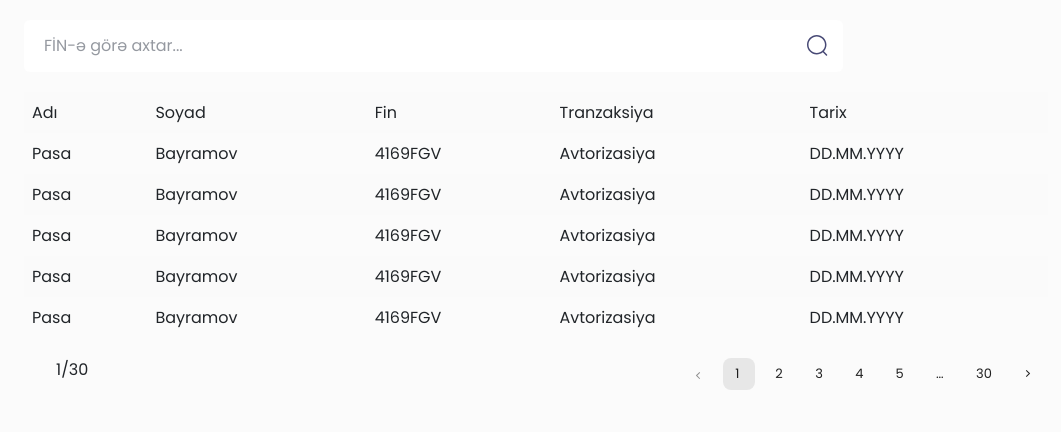
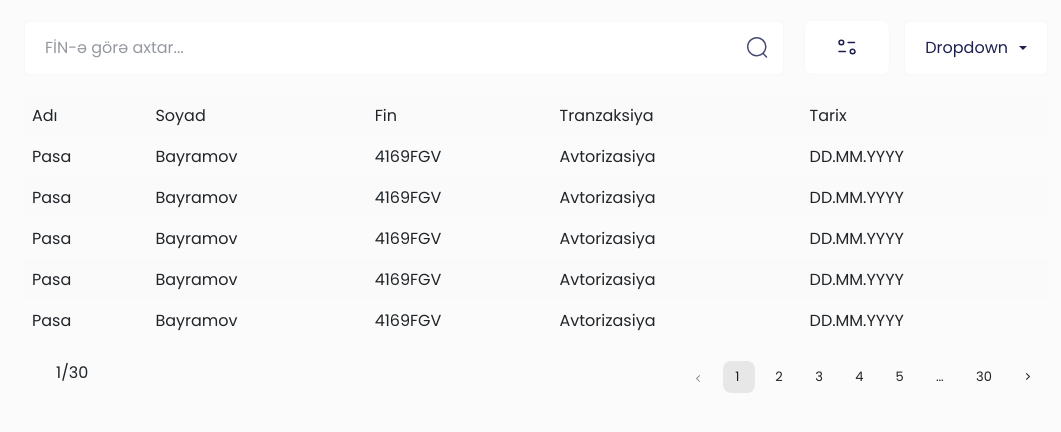
Before and after one commit to RzayevTaleh01/SimaFront_Main_Task, a React app: page / in a window 1280 px wide. Shown: the whole page, without its empty margins (104-1165 px from the left). Built offline with nearby package versions, Linux system fonts and the light colour scheme.

Commit message:
Task 3 (Filter Table) starter

```diff
--- a/package.json
+++ b/package.json
@@ -6,7 +6,7 @@
     "@reduxjs/toolkit": "^1.8.6",
     "bootstrap": "^5.2.2",
     "classnames": "^2.3.1",
-    "react": "^18.0.0",
+    "react": "^18.2.0",
     "react-dom": "^17.0.0",
     "react-redux": "^8.0.4",
     "reactstrap": "^9.1.4",
--- a/src/assets/style/style.scss
+++ b/src/assets/style/style.scss
@@ -9,6 +9,11 @@ body {
 
 ul {
   list-style: none;
+}
+
+button {
+  border: none;
+  background-color: transparent;
 }
 
 table {
@@ -40,9 +45,14 @@ td {
   width: 80%;
   margin: 20px auto;
 
+  .table-header {
+    display: flex;
+    align-items: center;
+
     .table-search {
       width: 80%;
       position: relative;
+      border: 1px solid #f8f8f8;
 
       .search-input {
         border: none;
@@ -62,6 +72,52 @@ td {
         right: 15px;
       }
     }
+
+    .table-filter {
+      display: flex;
+      margin-left: 20px;
+      margin-right: 14px;
+      justify-content: center;
+      padding: 14px 24px;
+      background-color: #ffffff;
+      border-radius: 8px;
+      border: 1px solid #f8f8f8;
+    }
+
+    .table-export {
+      border: 1px solid #f8f8f8;
+
+      .btn-secondary {
+        background-color: #ffffff !important;
+        color: #1d204f !important;
+        border: none;
+        padding: 14px 20px;
+      }
+      .dropdown-toggle::after {
+        margin-left: 11px !important;
+        vertical-align: 0.175em !important;
+      }
+
+      .dropdown-menu {
+        border: none;
+        &.show {
+          inset: 17px auto auto 0px !important;
+          padding: 12px 20px !important;
+          border-radius: 8px !important;
+        }
+      }
+
+      .dropdown-item {
+        padding: 12px 20px;
+
+        &:hover {
+          border-radius: 8px;
+          padding: 12px 20px;
+        }
+      }
+    }
+  }
+
   .table-footer {
     display: flex;
   }
--- /dev/null
+++ b/src/components/tableHeader/TableExport.js
@@ -0,0 +1,24 @@
+import React from "react";
+import {
+  ButtonGroup,
+  DropdownItem,
+  DropdownMenu,
+  DropdownToggle,
+  UncontrolledDropdown,
+} from "reactstrap";
+
+export default function () {
+  return (
+    <div className="table-export">
+      <ButtonGroup>
+        <UncontrolledDropdown>
+          <DropdownToggle caret>Dropdown</DropdownToggle>
+          <DropdownMenu>
+            <DropdownItem>Export as.csv</DropdownItem>
+            <DropdownItem>Export as.excl</DropdownItem>
+          </DropdownMenu>
+        </UncontrolledDropdown>
+      </ButtonGroup>
+    </div>
+  );
+}
--- /dev/null
+++ b/src/components/tableHeader/TableFilter.js
@@ -0,0 +1,11 @@
+import React from "react";
+import FilterIcon from "../../assets/img/Filter.svg";
+
+export default function TableFilter() {
+  return (
+    <div className="table-filter">
+      <button><img src={FilterIcon} />
+      </button>
+    </div>
+  );
+}
--- a/src/components/tableHeader/index.js
+++ b/src/components/tableHeader/index.js
@@ -1,10 +1,10 @@
 import React from "react";
+import TableExport from "./TableExport";
+import TableFilter from "./TableFilter";
 import TableSearch from "./TableSearch";
 
 export default function TableHeader({
-  setSearchValue,
-  searchValue,
-  setCurrentPage,
+  setSearchValue,  setCurrentPage,
 }) {
   return (
     <div className="table-header">
@@ -12,6 +12,8 @@ export default function TableHeader({
         setSearchValue={setSearchValue}
         setCurrentPage={setCurrentPage}
       />
+      <TableFilter />
+      <TableExport/>
     </div>
   );
 }
--- a/src/examples/App.js
+++ b/src/examples/App.js
@@ -11,11 +11,8 @@ export default function App() {
   const [searchValue, setSearchValue] = useState("");
   const [currentPage, setCurrentPage] = useState(1);
   const [totalCount, setTotalCount] = useState(0);
-  console.log(searchValue);
-
   const currentTableData = useMemo(() => {
     let filterData = data;
-
     if (searchValue) {
       filterData = [
         ...filterData.filter((item) => {
@@ -24,7 +21,6 @@ export default function App() {
       ];
     }
     setTotalCount(filterData.length);
-
     const firstPageIndex = (currentPage - 1) * PageSize;
     const lastPageIndex = firstPageIndex + PageSize;
     return filterData.slice(firstPageIndex, lastPageIndex);
```
Also changed, not shown: src/components/tableHeader/TableFilterDetail.js (added, +7 -0 lines), README.md, 1 other file. Lines whose indentation alone changed are shown as unchanged.
